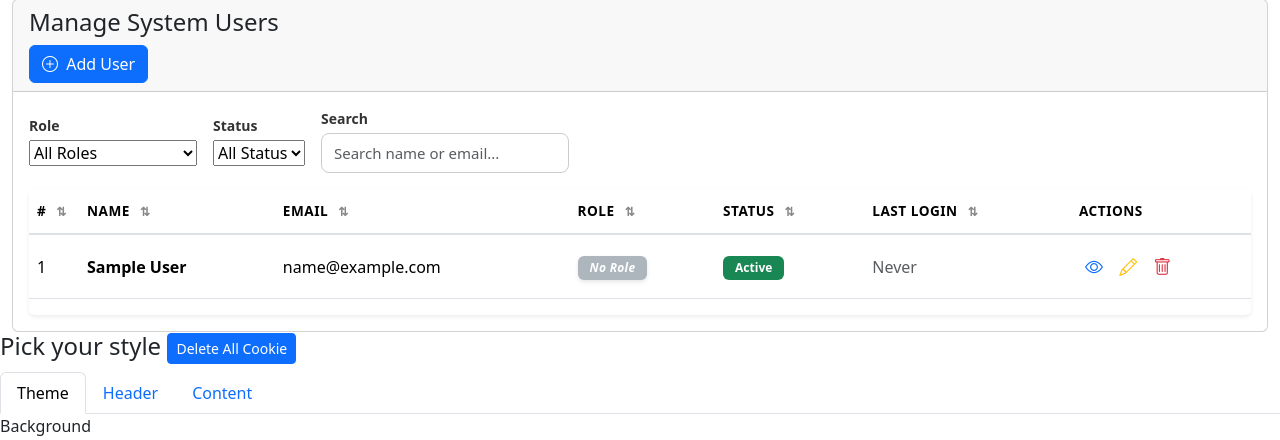
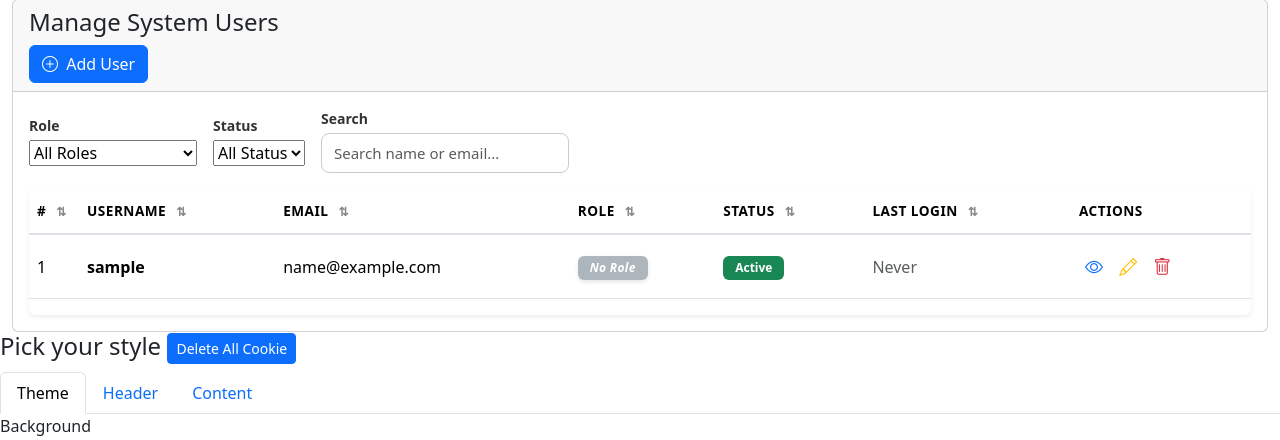
Before and after one commit to UserDevAccount1/Billing-Deployment-Repo, a Django app: page /accounts/users/ in a window 1280 px wide. Shown: the part 656-1096 px from the top of the page. Run offline with Django 5.2, Linux system fonts and the light colour scheme; the visitor is signed in with stand-in values (Sample User, id 1); data comes from the database, SQL or seed files in the repository; parts of the project's set-up code (start-up, migrations or seed data) failed here and were passed over; some libraries are stand-ins or nearby versions.

Commit message:
Update user management table to display username instead of full name
- Changed the column header from "Name" to "Username" for clarity.
- Updated user data rendering to show only the username instead of the full name.
- Adjusted data attributes in the user table for consistency with the new username display.

```diff
--- a/templates/accounts/user_management.html
+++ b/templates/accounts/user_management.html
@@ -259,8 +259,8 @@
                         <th style="width:50px; cursor:pointer;" onclick="sortTable('index')">
                             # <span id="arrow-index" class="sort-icon"></span>
                         </th>
-                        <th style="cursor:pointer;" onclick="sortTable('name')">
-                            Name <span id="arrow-name" class="sort-icon"></span>
+                        <th style="cursor:pointer;" onclick="sortTable('username')">
+                            Username <span id="arrow-name" class="sort-icon"></span>
                         </th>
                         <th style="cursor:pointer;" onclick="sortTable('email')">
                             Email <span id="arrow-email" class="sort-icon"></span>
@@ -279,15 +279,13 @@
                 </thead>
                 <tbody id="userTableBody">
                     {% for user in users %}
-                    <tr data-name="{{ user.get_full_name|default:user.username }}"
+                    <tr data-name="{{ user.username }}"
                         data-email="{{ user.email }}"
                         data-role="{{ user.profile.role|default:'No Role' }}"
                         data-status="{{ user.profile.status }}"
                         data-last-login="{{ user.profile.last_login_display|date:'Y-m-d H:i:s'|default:'1970-01-01 00:00:00' }}">
                         <td>{{ forloop.counter }}</td>
-                        <td>
-                            <strong>{{ user.get_full_name|default:user.username }}</strong>
-                        </td>
+                        <td><strong>{{ user.username }}</strong></td>
                         <td>{{ user.email }}</td>
                         <td>
                             {% if user.profile.role %}
```
